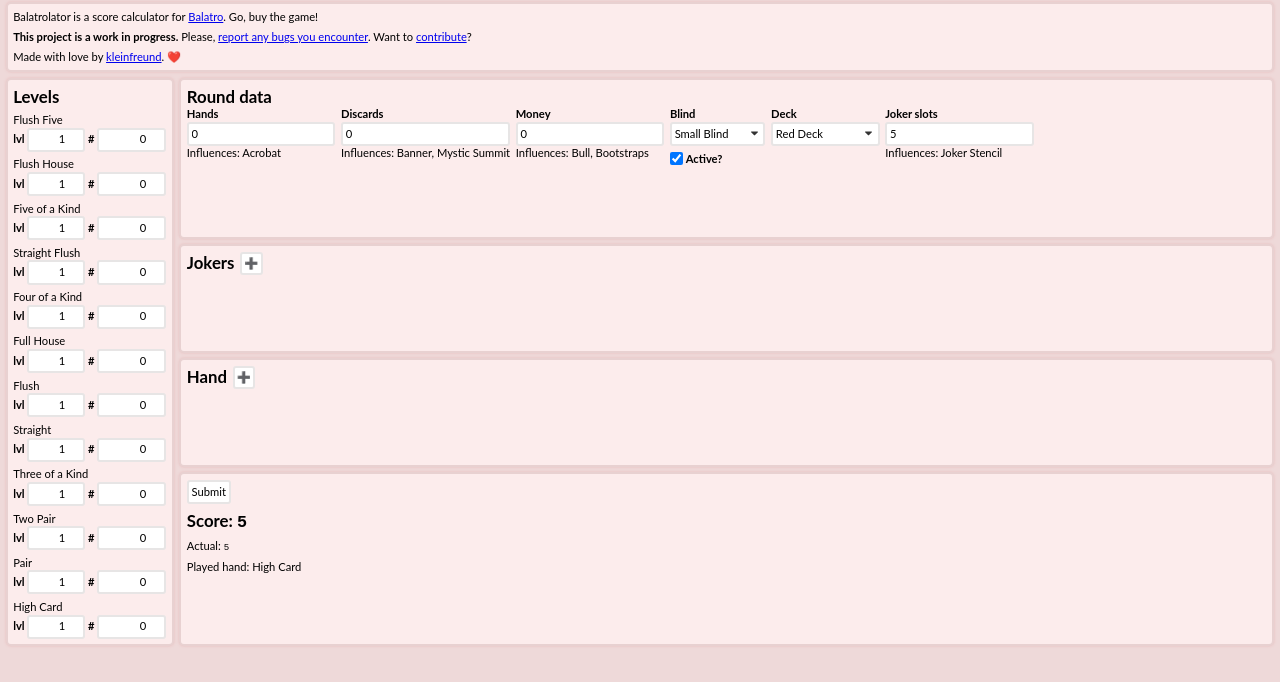
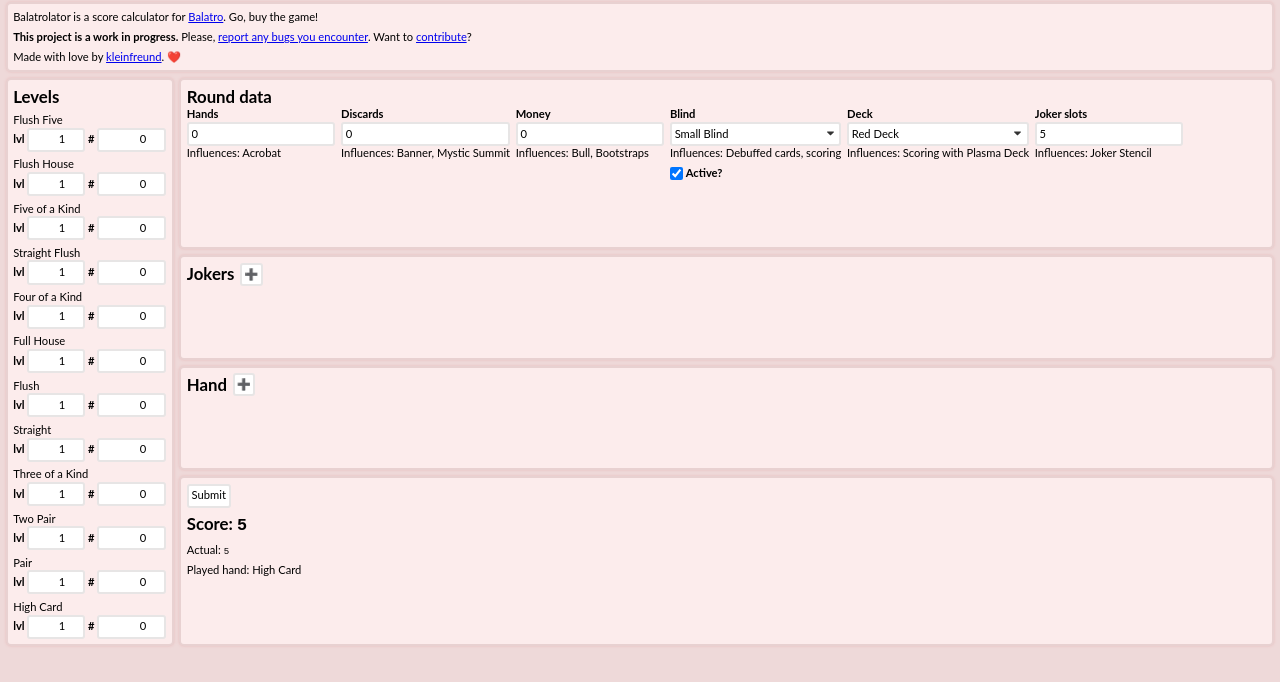
Before and after one commit to kleinfreund/balatrolator, a website built with Vite: page index.html in a window 1280 px wide. Shown: the part 38-720 px from the top of the page. Built offline with nearby package versions, Linux system fonts and the light colour scheme.

Commit message:
chore(ui): add influences text for blind and deck

```diff
--- a/index.html
+++ b/index.html
@@ -95,6 +95,8 @@
 										<option value="Crimson Heart">Crimson Heart</option>
 										<option value="Cerulean Bell">Cerulean Bell</option>
 									</select>
+
+									<span class="secondary-label">Influences: Debuffed cards, scoring</span>
 								</label>
 
 								<label class="r-blind-is-active checkbox-control">
@@ -127,6 +129,8 @@
 									<option value="Erratic Deck">Erratic Deck</option>
 									<option value="Challenge Deck">Challenge Deck</option>
 								</select>
+
+								<span class="secondary-label">Influences: Scoring with Plasma Deck</span>
 							</label>
 						</div>
 
```
